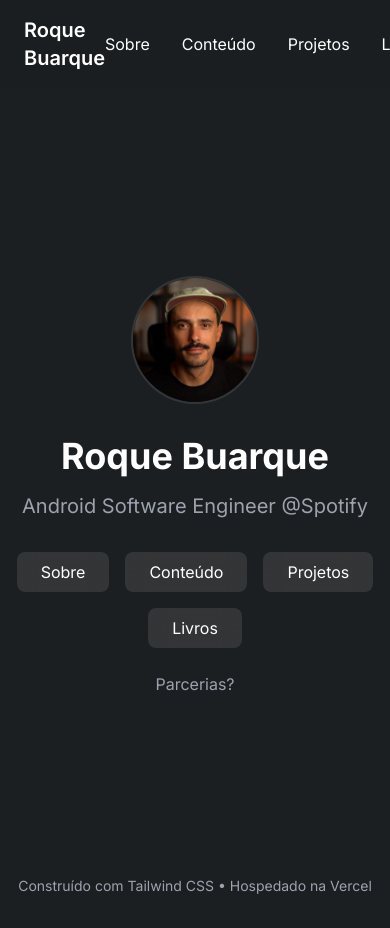
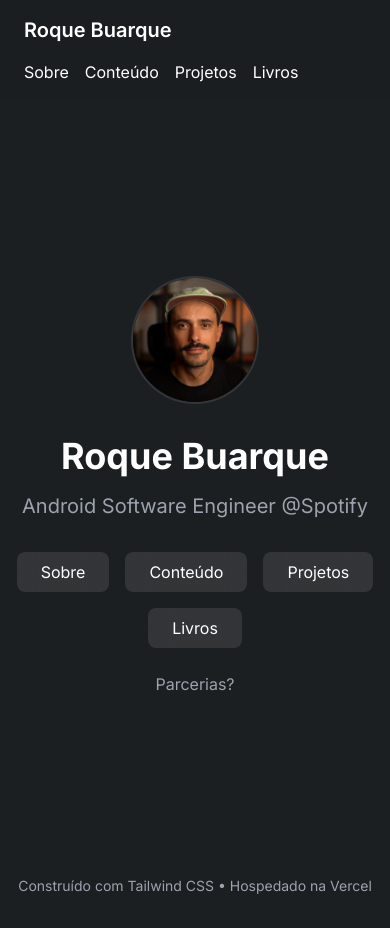
Before and after one commit to dev-vailonge/portfolio, a plain HTML site: page index.html in a window 390 px wide. Drawn offline with nearby package versions, Linux system fonts and the light colour scheme.

Commit message:
Update index.html

```diff
--- a/index.html
+++ b/index.html
@@ -20,30 +20,29 @@
     <link rel="stylesheet" href="styles.css" />
   </head>
   <body class="bg-dark text-white min-h-screen">
-    <!-- Add Navigation -->
+    <!-- Updated Navigation -->
     <nav class="fixed w-full top-0 z-50 bg-dark/95 backdrop-blur-sm">
+      <div class="container mx-auto px-6 py-4">
         <div
-        class="container mx-auto px-6 py-4 flex justify-between items-center"
+          class="flex flex-col sm:flex-row sm:items-center sm:justify-between gap-4"
         >
-        <a
-          href="index.html"
-          class="text-xl font-semibold flex items-center gap-2"
-        >
-          Roque Buarque
-        </a>
-        <div class="flex gap-8">
+          <a href="index.html" class="text-xl font-semibold"> Roque Buarque </a>
+          <div class="flex flex-wrap gap-4 sm:gap-8">
             <a href="about.html" class="hover:text-gray-300 transition-colors"
               >Sobre</a
             >
             <a href="content.html" class="hover:text-gray-300 transition-colors"
               >Conteúdo</a
             >
-          <a href="projects.html" class="hover:text-gray-300 transition-colors"
+            <a
+              href="projects.html"
+              class="hover:text-gray-300 transition-colors"
               >Projetos</a
             >
             <a href="books.html" class="hover:text-gray-300 transition-colors"
               >Livros</a
             >
+          </div>
         </div>
       </div>
     </nav>
```
Lines whose indentation alone changed are shown as unchanged.
